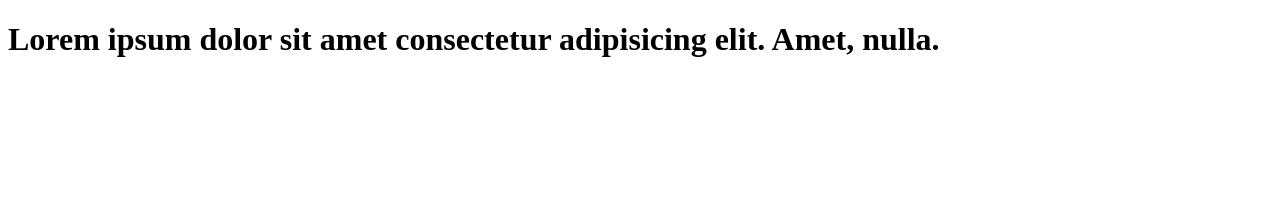
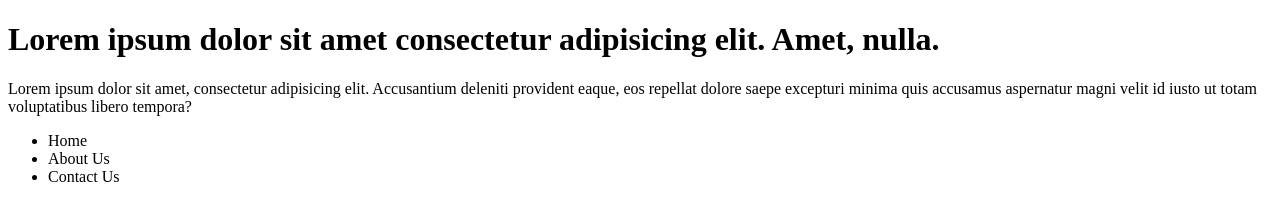
Before and after one commit to tatvagya23554/learn-git, a plain HTML site: page index.html in a window 1280 px wide. Drawn offline with Linux system fonts and the light colour scheme.

Commit message:
Updated index.html

```diff
--- a/index.html
+++ b/index.html
@@ -7,5 +7,13 @@
 </head>
 <body>
     <h1>Lorem ipsum dolor sit amet consectetur adipisicing elit. Amet, nulla.</h1>
+    <p>Lorem ipsum dolor sit amet, consectetur adipisicing elit. Accusantium deleniti<!--p>lorem30-->
+        provident eaque, eos repellat dolore saepe excepturi minima quis accusamus
+        aspernatur magni velit id iusto ut totam voluptatibus libero tempora?</p>
+    <ul><!--un>li*3-->
+        <li>Home</li>
+        <li>About Us</li>
+        <li>Contact Us</li>
+    </ul>
 </body>
 </html>
```
